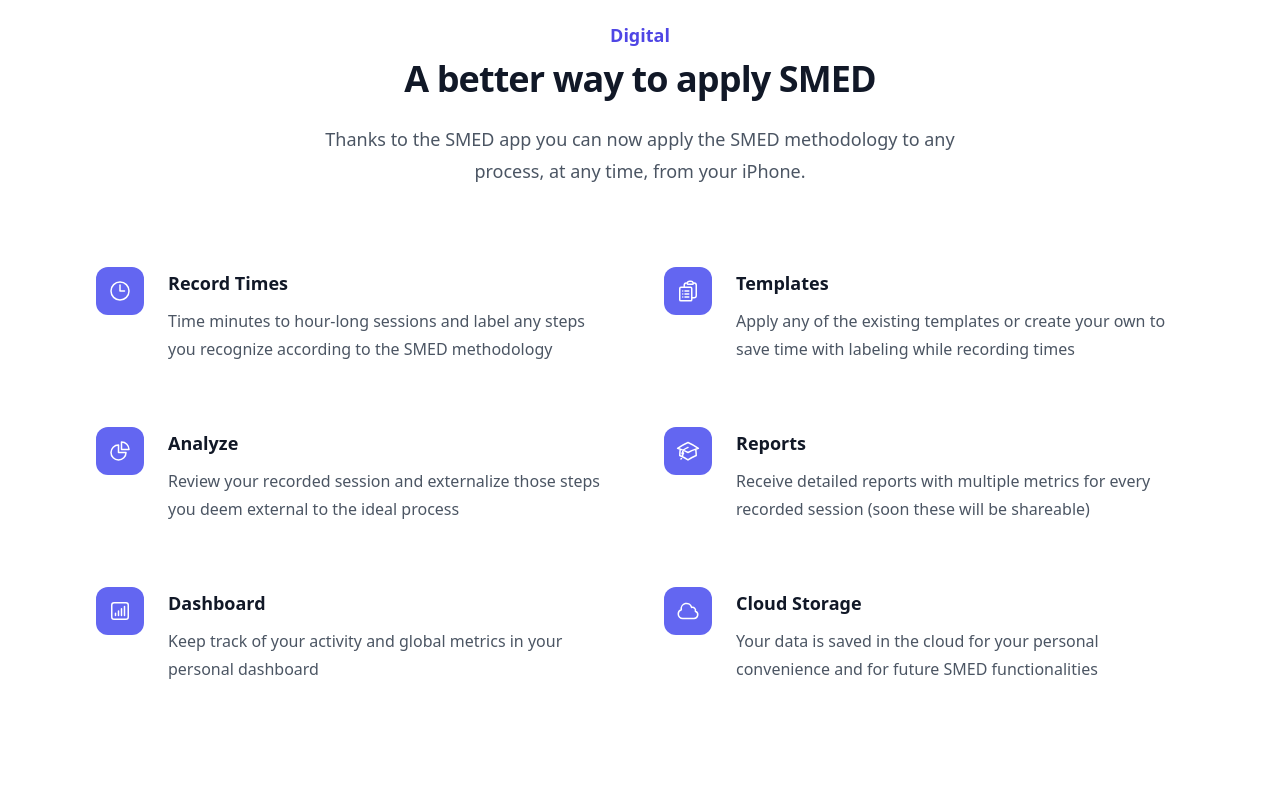
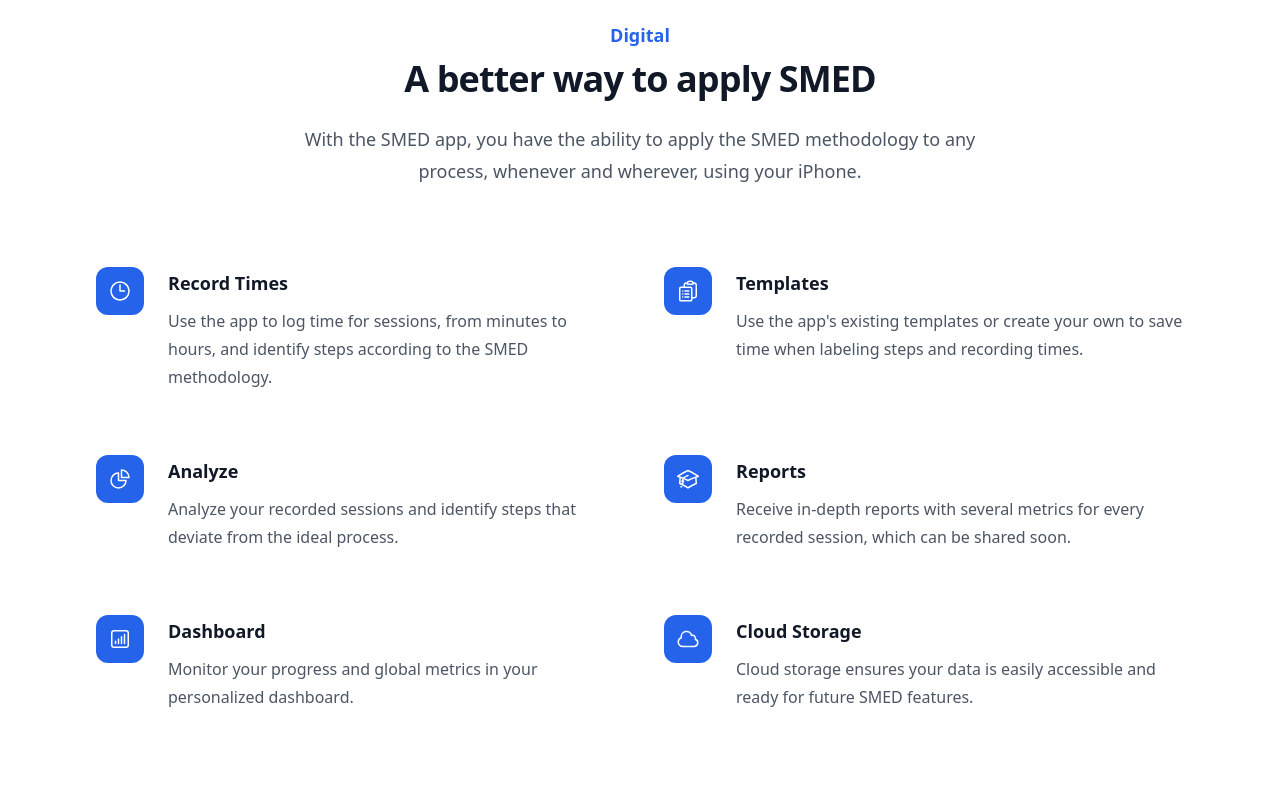
Before and after one commit to BoavistaLudwig/smed-onePager, a website: page index.html in a window 1280 px wide. Shown: the part 1300-2100 px from the top of the page. Drawn offline with nearby package versions, Linux system fonts and the light colour scheme.

Commit message:
work on copy

```diff
--- a/index.html
+++ b/index.html
@@ -102,9 +102,8 @@
                   <p
                     class="mt-6 text-lg leading-8 text-gray-600 sm:text-center"
                   >
-                    SMED is one tool from Lean Management and used to reduce the
-                    amount of time it takes to change from one process to
-                    running another.
+                  SMED, a technique from Lean Management, helps to minimize the changeover time between processes.
+
                   </p>
                 </div>
 
@@ -135,7 +134,7 @@
         <div id="sectionContainer" class="py-24 sm:py-32 lg:py-40">
           <div class="mx-auto max-w-6xl px-6 lg:px-8">
             <div class="sm:text-center">
-              <h2 class="text-lg font-semibold leading-8 text-indigo-600">
+              <h2 class="text-lg font-semibold leading-8 text-blue-600">
                 Digital
               </h2>
               <p
@@ -144,8 +143,8 @@
                 A better way to apply SMED
               </p>
               <p class="mx-auto mt-6 max-w-2xl text-lg leading-8 text-gray-600">
-                Thanks to the SMED app you can now apply the SMED methodology to
-                any process, at any time, from your iPhone.
+
+                With the SMED app, you have the ability to apply the SMED methodology to any process, whenever and wherever, using your iPhone.
               </p>
             </div>
 
@@ -157,7 +156,7 @@
                   class="relative flex flex-col gap-6 sm:flex-row md:flex-col lg:flex-row"
                 >
                   <div
-                    class="flex h-12 w-12 items-center justify-center rounded-xl bg-indigo-500 text-white sm:shrink-0"
+                    class="flex h-12 w-12 items-center justify-center rounded-xl bg-blue-600 text-white sm:shrink-0"
                   >
                     <!-- Heroicon name: outline/globe-alt -->
                     <svg
@@ -180,8 +179,7 @@
                       Record Times
                     </p>
                     <p class="mt-2 text-base leading-7 text-gray-600">
-                      Time minutes to hour-long sessions and label any steps you
-                      recognize according to the SMED methodology
+                      Use the app to log time for sessions, from minutes to hours, and identify steps according to the SMED methodology.
                     </p>
                   </div>
                 </div>
@@ -190,7 +188,7 @@
                   class="relative flex flex-col gap-6 sm:flex-row md:flex-col lg:flex-row"
                 >
                   <div
-                    class="flex h-12 w-12 items-center justify-center rounded-xl bg-indigo-500 text-white sm:shrink-0"
+                    class="flex h-12 w-12 items-center justify-center rounded-xl bg-blue-600 text-white sm:shrink-0"
                   >
                     <!-- Heroicon name: outline/scale -->
                     <svg
@@ -213,8 +211,7 @@
                       Templates
                     </p>
                     <p class="mt-2 text-base leading-7 text-gray-600">
-                      Apply any of the existing templates or create your own to
-                      save time with labeling while recording times
+                      Use the app's existing templates or create your own to save time when labeling steps and recording times.
                     </p>
                   </div>
                 </div>
@@ -223,7 +220,7 @@
                   class="relative flex flex-col gap-6 sm:flex-row md:flex-col lg:flex-row"
                 >
                   <div
-                    class="flex h-12 w-12 items-center justify-center rounded-xl bg-indigo-500 text-white sm:shrink-0"
+                    class="flex h-12 w-12 items-center justify-center rounded-xl bg-blue-600 text-white sm:shrink-0"
                   >
                     <!-- Heroicon name: outline/bolt -->
                     <svg
@@ -251,8 +248,7 @@
                       Analyze
                     </p>
                     <p class="mt-2 text-base leading-7 text-gray-600">
-                      Review your recorded session and externalize those steps
-                      you deem external to the ideal process
+                      Analyze your recorded sessions and identify steps that deviate from the ideal process.
                     </p>
                   </div>
                 </div>
@@ -261,7 +257,7 @@
                   class="relative flex flex-col gap-6 sm:flex-row md:flex-col lg:flex-row"
                 >
                   <div
-                    class="flex h-12 w-12 items-center justify-center rounded-xl bg-indigo-500 text-white sm:shrink-0"
+                    class="flex h-12 w-12 items-center justify-center rounded-xl bg-blue-600 text-white sm:shrink-0"
                   >
                     <!-- Heroicon name: outline/device-phone-mobile -->
                     <svg
@@ -284,8 +280,7 @@
                       Reports
                     </p>
                     <p class="mt-2 text-base leading-7 text-gray-600">
-                      Receive detailed reports with multiple metrics for every
-                      recorded session (soon these will be shareable)
+                      Receive in-depth reports with several metrics for every recorded session, which can be shared soon.
                     </p>
                   </div>
                 </div>
@@ -293,7 +288,7 @@
                   class="relative flex flex-col gap-6 sm:flex-row md:flex-col lg:flex-row"
                 >
                   <div
-                    class="flex h-12 w-12 items-center justify-center rounded-xl bg-indigo-500 text-white sm:shrink-0"
+                    class="flex h-12 w-12 items-center justify-center rounded-xl bg-blue-600 text-white sm:shrink-0"
                   >
                     <!-- Heroicon name: outline/bolt -->
                     <svg
@@ -316,8 +311,7 @@
                       Dashboard
                     </p>
                     <p class="mt-2 text-base leading-7 text-gray-600">
-                      Keep track of your activity and global metrics in your
-                      personal dashboard
+                      Monitor your progress and global metrics in your personalized dashboard.
                     </p>
                   </div>
                 </div>
@@ -326,7 +320,7 @@
                   class="relative flex flex-col gap-6 sm:flex-row md:flex-col lg:flex-row"
                 >
                   <div
-                    class="flex h-12 w-12 items-center justify-center rounded-xl bg-indigo-500 text-white sm:shrink-0"
+                    class="flex h-12 w-12 items-center justify-center rounded-xl bg-blue-600 text-white sm:shrink-0"
                   >
                     <!-- Heroicon name: outline/device-phone-mobile -->
                     <svg
@@ -349,8 +343,7 @@
                       Cloud Storage
                     </p>
                     <p class="mt-2 text-base leading-7 text-gray-600">
-                      Your data is saved in the cloud for your personal
-                      convenience and for future SMED functionalities
+                      Cloud storage ensures your data is easily accessible and ready for future SMED features.
                     </p>
                   </div>
                 </div>
@@ -386,7 +379,7 @@
           </div>
           <div class="mx-auto max-w-6xl px-6 lg:px-8">
             <div class="sm:text-center">
-              <h2 class="text-lg font-semibold leading-8 text-indigo-600">
+              <h2 class="text-lg font-semibold leading-8 text-blue-600">
                 SMED App
               </h2>
               <p
```
Also changed, not shown: dist/output.css.
